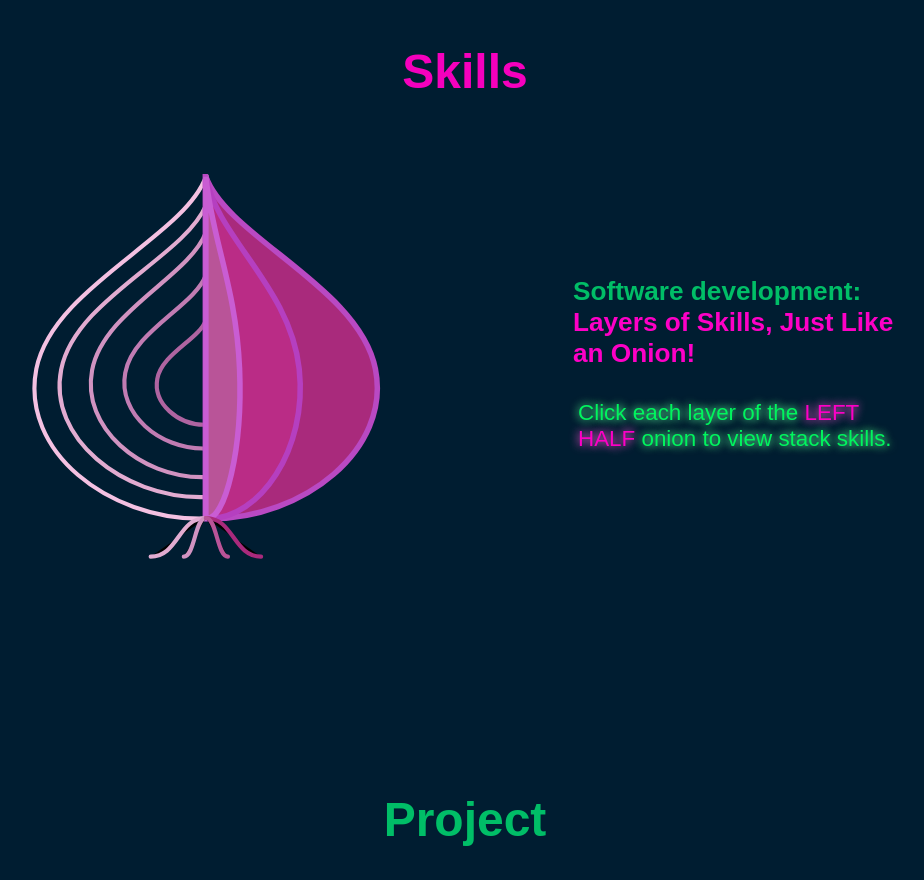
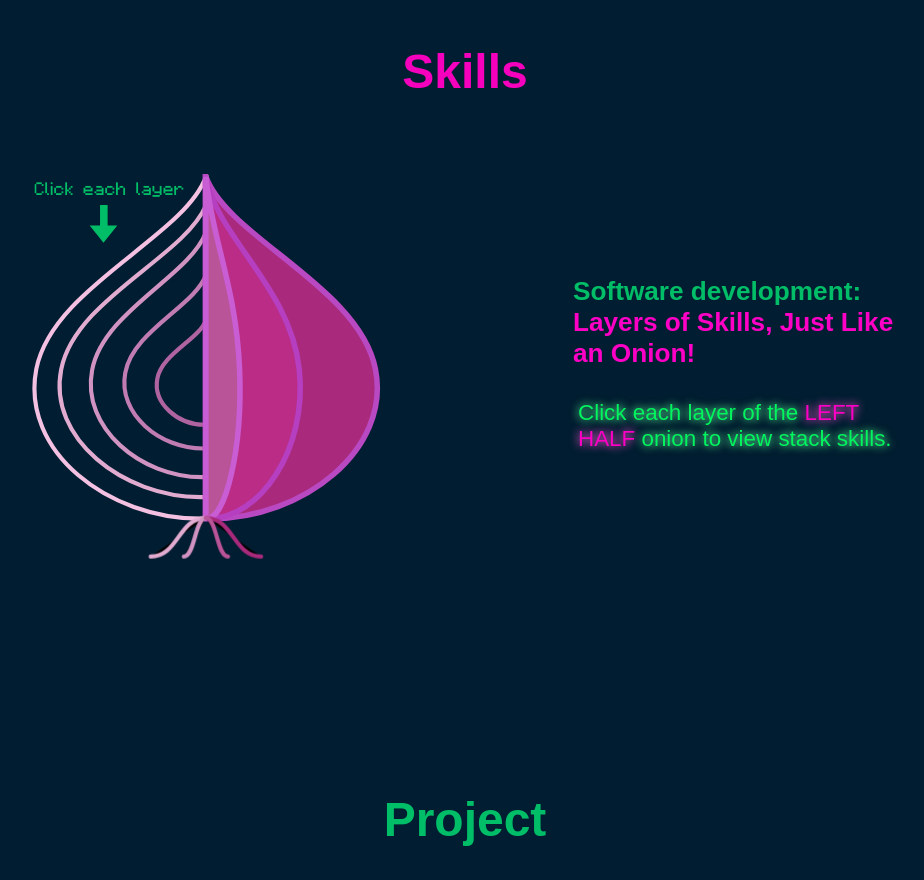
Before and after one commit to JasperHo1228/MyPortfolio, a React (Create React App) app in the folder portfolio/: page / in a window 1280 px wide. Shown: the part 1940-2820 px from the top of the page, without its empty margins (230-1154 px from the left). Built offline with nearby package versions, Linux system fonts and the light colour scheme.

Commit message:
add the click each layer hints on the right top of the onion

```diff
--- a/portfolio/src/Skill/Skills.js
+++ b/portfolio/src/Skill/Skills.js
@@ -48,6 +48,7 @@ function Skills() {
           <Onion layers={LayerData}
            handleClickOnionLayer={handleClickOnionLayer}
            clickedLayer={clickedLayer}
+           showMotto={showMotto}
            />
         </div>
 
--- a/portfolio/src/component/onion.js
+++ b/portfolio/src/component/onion.js
@@ -1,6 +1,6 @@
 import React from 'react';
 import '../style/skills.css';
-const Onion = ({ layers, handleClickOnionLayer, clickedLayer}) => {
+const Onion = ({ layers, handleClickOnionLayer, clickedLayer, showMotto}) => {
   return (
     <svg className="onion-svg" version="1.1" id="onion" xmlns="http://www.w3.org/2000/svg" viewBox="-5 5 507 560">
       <g id="SVGRepo_bgCarrier" strokeWidth="0" />
@@ -16,9 +16,19 @@ const Onion = ({ layers, handleClickOnionLayer, clickedLayer}) => {
            />
           ))
         }
+
         <path className="right-first-layer" d="M248.326,0.726c32,88,222.4,160,245.6,278.4c23.2,117.6-105.6,216.8-236.8,216.8c-3.2,0-9.6,0-9.6,0 V0.726H248.326z" />
         <path className="right-second-layer" d="M248.326,0.726c16,88,122.4,160,135.2,278.4c12.8,117.6-58.4,216.8-130.4,216.8c-1.6,0-4.8,0-4.8,0 L248.326,0.726L248.326,0.726z" />
         <path className="right-third-layer" d="M248.326,0.726c8,88,44,160,48.8,278.4c4.8,117.6-20.8,216.8-47.2,216.8c-0.8,0-1.6,0-1.6,0 L248.326,0.726L248.326,0.726z" />
+        {
+          showMotto && (
+          <g className="animated-click-hints">
+            <text x="0" y="30" fontSize="21" className="textHintClick" fill="white">
+              Click each layer
+            </text>
+            <path className="arrowHints" d="M100 100 L120 75 L106 75 L106 45 L95 45 L95 75 L80 75 Z"/>
+          </g>
+        )}
 
         {/* Connecting arcs  Mxxxc is control y coordinate */ }
         <path className="left-arc1" d="M248.326,495c-40,0-40,56-80,56"  stroke="#E2ACD1" strokeWidth="6" strokeLinecap="round" />
--- a/portfolio/src/component/scrollAnimation.js
+++ b/portfolio/src/component/scrollAnimation.js
@@ -2,7 +2,7 @@ function scrollAnimation(addClassName, selectclassName, threshold){
 
     const createObserverOptions = (threshold) => ({
       root: null,
-      rootMargin: '100px 0px 0px 0px',
+      rootMargin: '0px',
       threshold });
 
     const observer = new IntersectionObserver((entries) => {
--- a/portfolio/src/style/skills.css
+++ b/portfolio/src/style/skills.css
@@ -195,7 +195,6 @@
   100% {
     opacity: 1;
     transform: translateX(0); }
-
 }
 
 @keyframes mottoAnimation{
@@ -266,6 +265,7 @@
   display: flex;
 }
 
+
 .motto{
   color:#00BE67;
   font-family: Tomorrow, sans-serif;
@@ -286,7 +286,6 @@
 .motto-content{
   color:#fd00c6;
 }
-
 
 .Click-hints{
   position: relative;
@@ -402,6 +401,29 @@
   fill:#AF64A1;
   animation: clickColor 1s forwards;
 }
+.textHintClick{
+  font-family: Minecraftia;
+  fill:#00BE67;
+}
+.arrowHints {
+  fill:#00BE67;
+}
+
+.animated-click-hints {
+  animation: moveDown 800ms linear infinite;
+}
+
+@keyframes moveDown {
+  0% {
+    transform: translateY(-5px);
+  }
+  50% {
+    transform: translateY(10px);
+  }
+  100%{
+    transform: translateY(-5px);
+  }
+}
 
 .layer-one,
 .layer-two,
```
